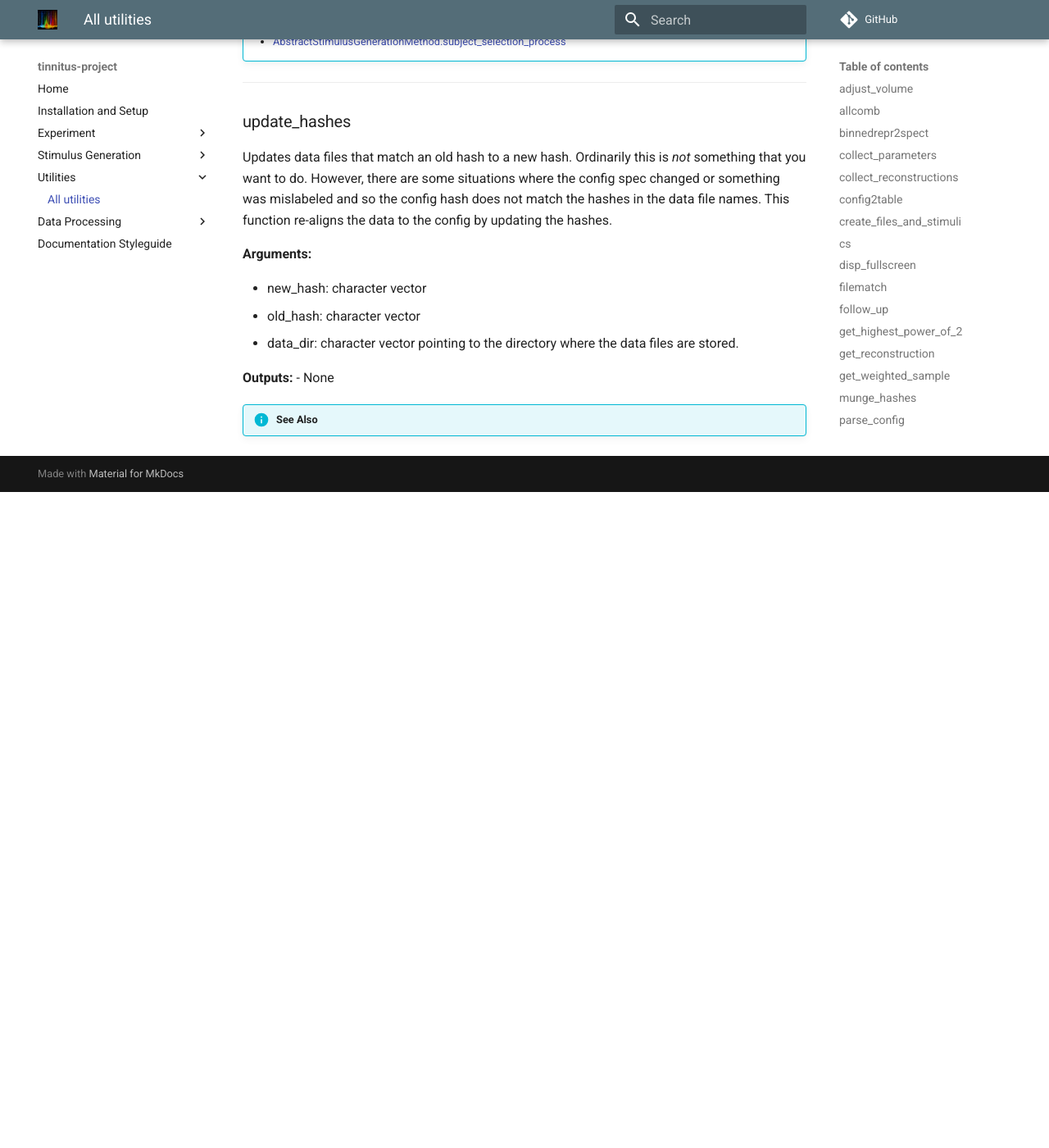
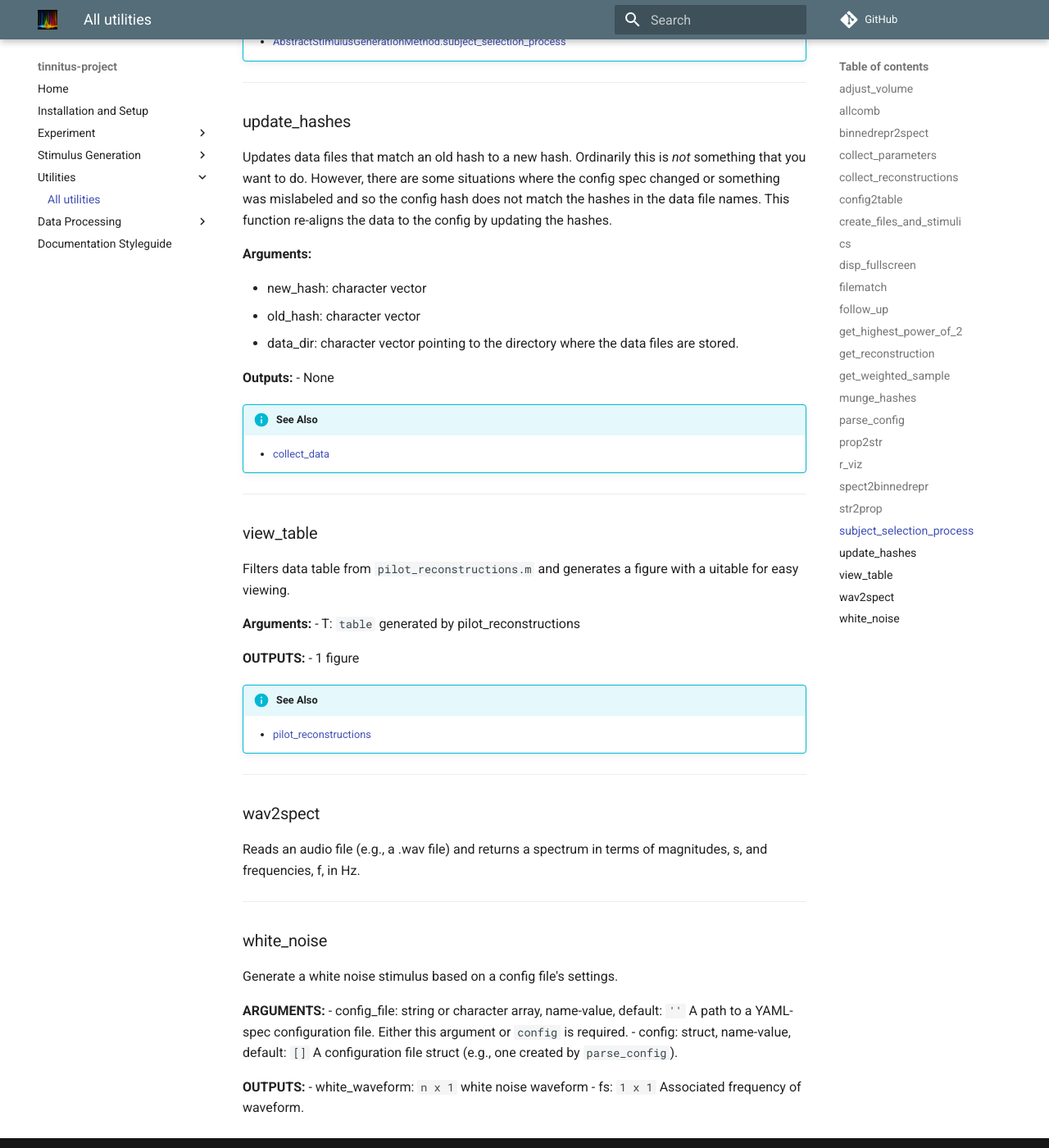
Before and after one commit to The-Lammert-Lab/tinnitus-reconstruction, an MkDocs documentation site: the page built from docs/utils.md, in a window 1280 px wide and 1400 px high, scrolled down 12678 px. Shown: the whole window at 82% size. Built offline with MkDocs 1.6.1 and Material for MkDocs 9.7.7, drawn with Linux system fonts in a browser that asks for light colours; comment, search, counter and statistics services are not loaded; before the commit the page ends 13278 px from its top, so only the background shows below that.

Commit message:
Fix documentation error

```diff
--- a/docs/utils.md
+++ b/docs/utils.md
@@ -782,3 +782,58 @@ pointing to the directory where the data files are stored.
 
 
 !!! info "See Also"
+    * [collect_data](./#collect_data)
+
+
+
+
+
+-------
+
+### view_table
+
+Filters data table from `pilot_reconstructions.m`
+and generates a figure with a uitable for easy viewing.
+
+**Arguments:**
+- T: `table` generated by pilot_reconstructions
+
+**OUTPUTS:**
+- 1 figure
+
+
+
+!!! info "See Also"
+    * [pilot_reconstructions](../scripts/#pilot_reconstructions)
+
+
+
+
+
+-------
+
+### wav2spect
+
+Reads an audio file (e.g., a .wav file) and returns a spectrum
+in terms of magnitudes, s, and frequencies, f, in Hz.
+
+
+
+
+
+-------
+
+### white_noise
+Generate a white noise stimulus based on a config file's settings.
+
+**ARGUMENTS:**
+- config_file: string or character array, name-value, default: ``''``
+A path to a YAML-spec configuration file.
+Either this argument or ``config`` is required.
+- config: struct, name-value, default: ``[]``
+A configuration file struct
+(e.g., one created by ``parse_config``).
+
+**OUTPUTS:**
+- white_waveform: `n x 1` white noise waveform
+- fs: `1 x 1` Associated frequency of waveform.
```
Also changed, not shown: 1 other file.
